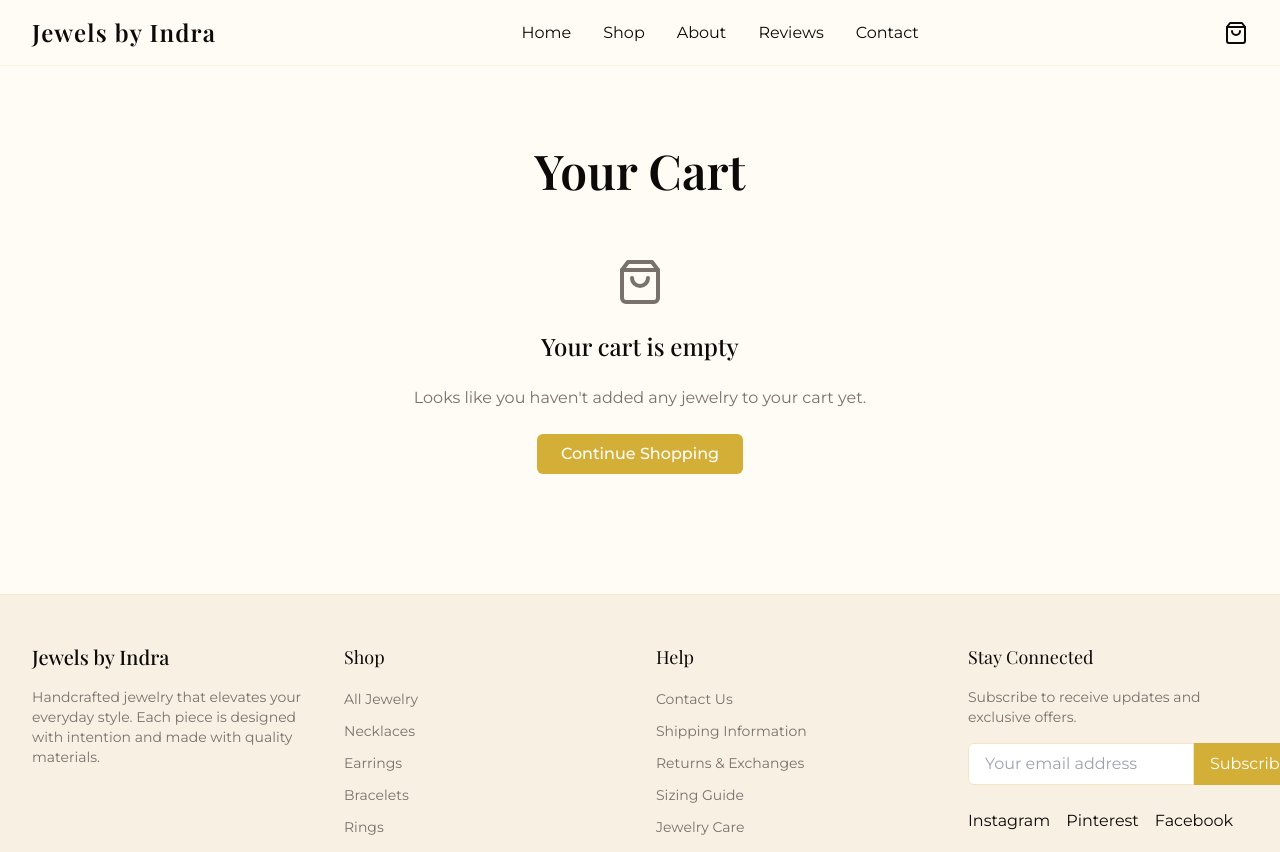
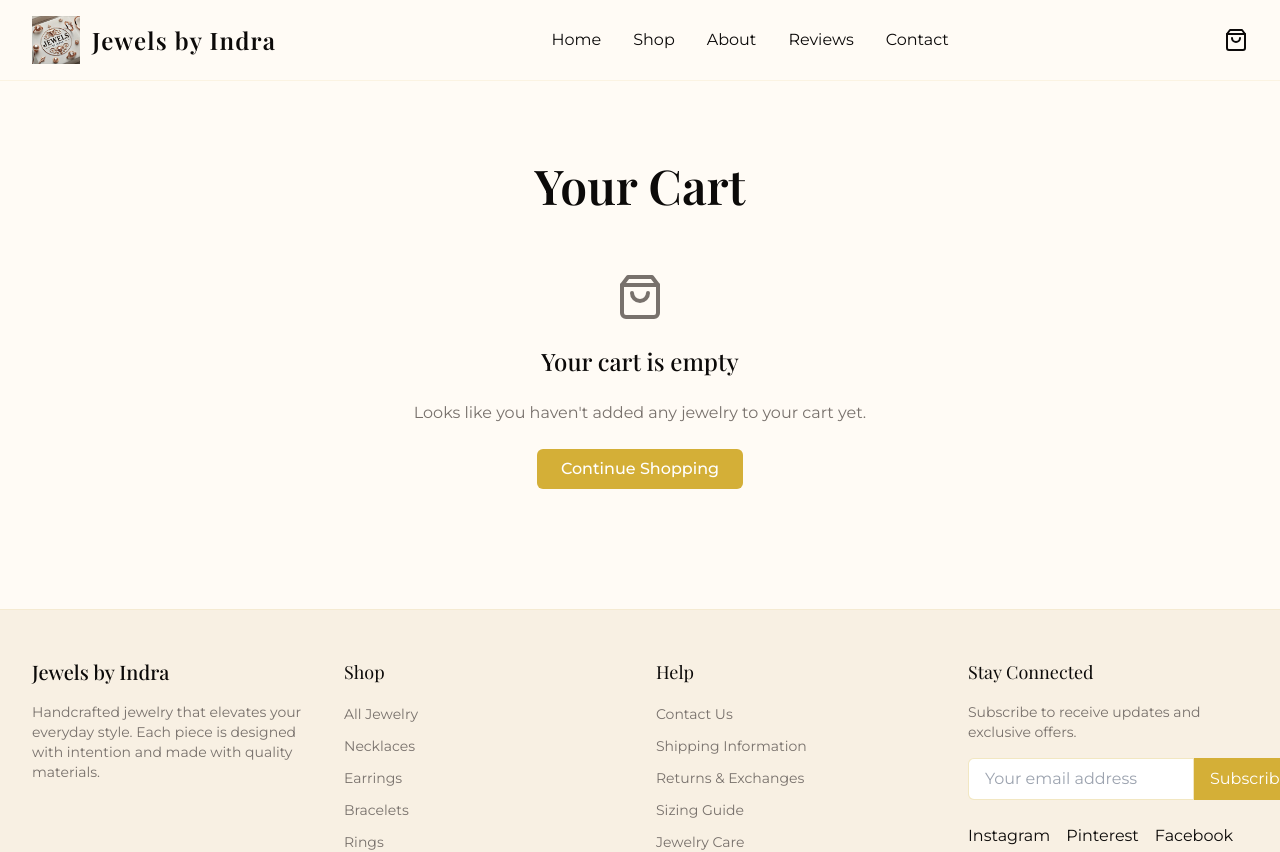
Before and after one commit to lunaxodesigns/tiny-order-site, a React (Vite) app: page /cart in a window 1280 px wide. Shown: the top 852 px of the page. Built offline with nearby package versions, Linux system fonts and the light colour scheme.

Commit message:
Add logo to header
Incorporate the logo into the header component.

```diff
--- a/src/components/Navbar.tsx
+++ b/src/components/Navbar.tsx
@@ -25,9 +25,16 @@ const Navbar = () => {
         </div>
 
         {/* Brand logo */}
-        <div className="flex-1 md:flex-none text-center md:text-left">
-          <Link to="/" className="font-serif text-2xl font-semibold tracking-wider text-foreground">
-            Jewels by Indra
+        <div className="flex-1 md:flex-none text-center md:text-left flex items-center gap-2">
+          <Link to="/" className="flex items-center gap-3">
+            <img
+              src="/lovable-uploads/88394157-eb99-4eb9-9c52-ce3c64c30d5d.png"
+              alt="Jewels by Indra Logo"
+              className="h-12 w-12 object-contain"
+            />
+            <span className="font-serif text-2xl font-semibold tracking-wider text-foreground">
+              Jewels by Indra
+            </span>
           </Link>
         </div>
 
```
Also changed, not shown: public/lovable-uploads/88394157-eb99-4eb9-9c52-ce3c64c30d5d.png (added).
